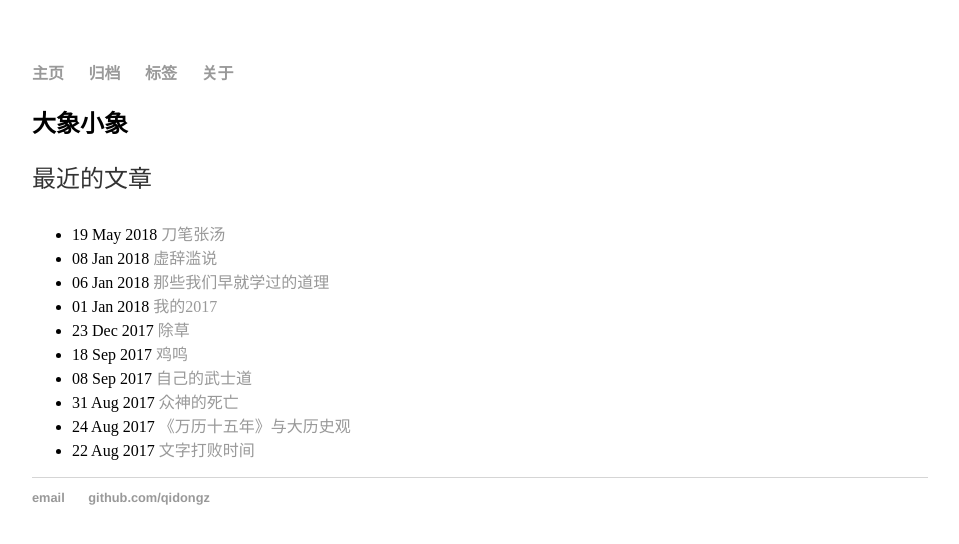
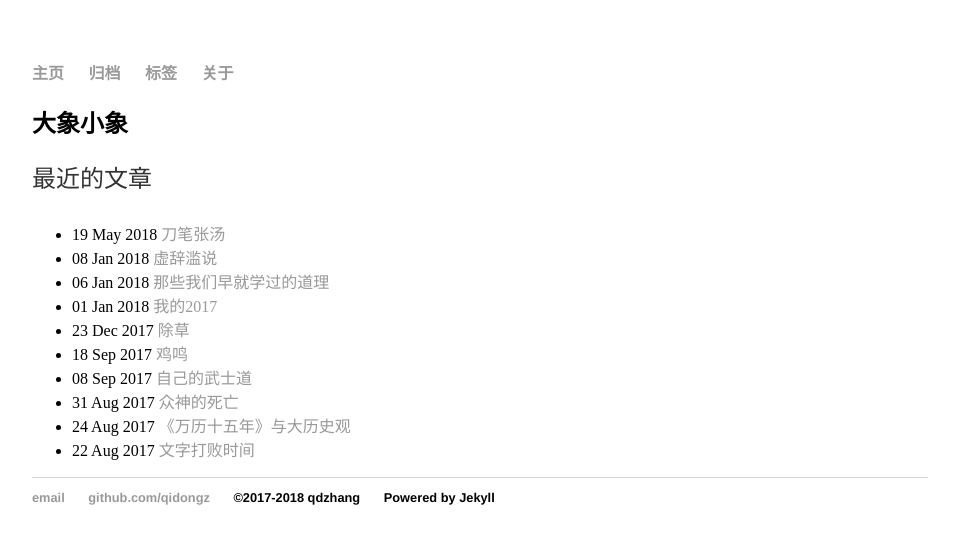
Before and after one commit to chqid/chqid.blog.io, a Jekyll site: the page built from index.html, in a window 1280 px wide. Shown: the top 544 px of the page, without its empty margins (160-1119 px from the left). Built offline with Jekyll 4.4.1, drawn with Linux system fonts in a browser that asks for light colours.

Commit message:
add footer

```diff
--- a/_layouts/default.html
+++ b/_layouts/default.html
@@ -22,7 +22,9 @@
 			<footer>
 	    		<ul>
 	        		<li><a href="mailto:qdzhangcn@gmail.com">email</a></li>
-	        		<li><a href="https://github.com/qidongz">github.com/qidongz</a></li>
+				<li><a href="https://github.com/qidongz">github.com/qidongz</a></li>
+				<li>©2017-2018 qdzhang</li>
+				<li>Powered by Jekyll</li>
 				</ul>
 			</footer>
 		</body>
```
